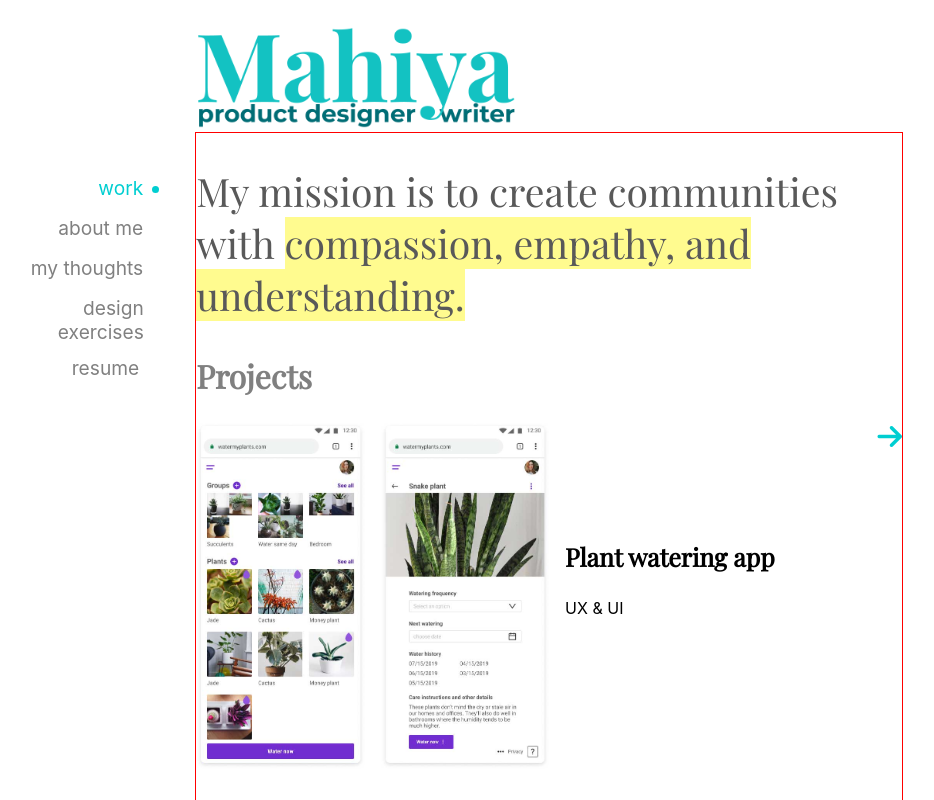
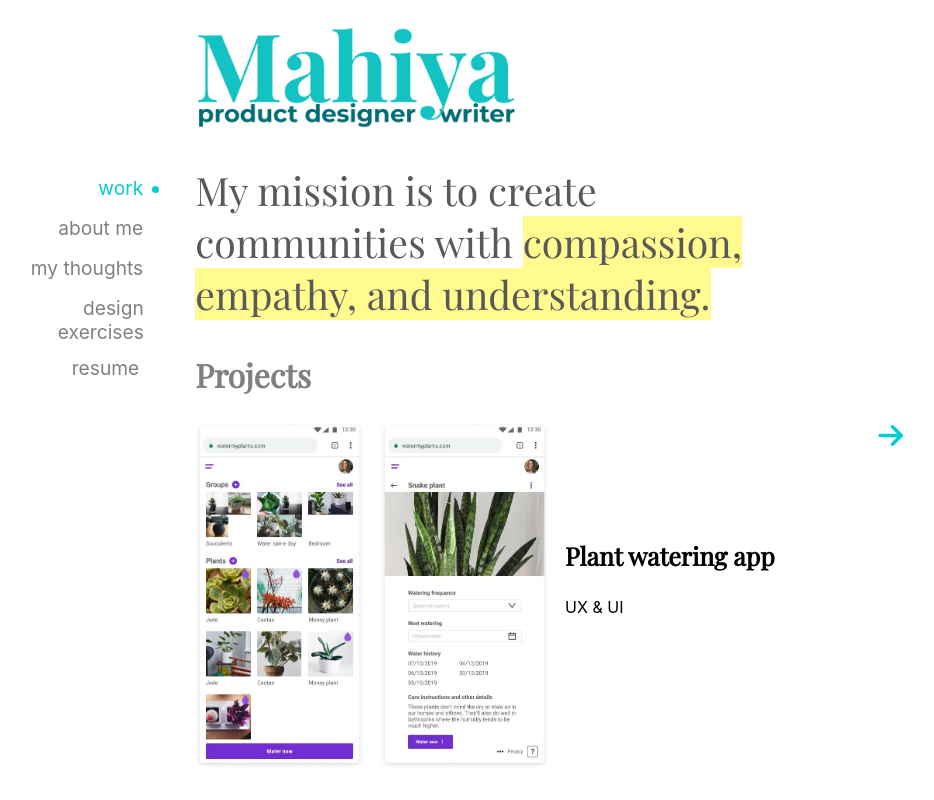
Before and after one commit to vishalicious213/mahiya, a React (Create React App) app: page / in a window 1280 px wide. Shown: the top 800 px of the page, without its empty margins (192-1126 px from the left). Built offline with nearby package versions, Linux system fonts and the light colour scheme.

Commit message:
changed width of Projects byline

```diff
--- a/src/index.css
+++ b/src/index.css
@@ -33,7 +33,7 @@ code {
 }
 
 #byline-container {
-  /* width: 50%; */
+  width: 90%;
 }
 
 #byline {
--- a/src/styles/projects.css
+++ b/src/styles/projects.css
@@ -6,7 +6,6 @@
 
   #project-section {
     /* max-width: 95%; */
-    border: 1px solid red;
   }
 
   #highlight {
```
